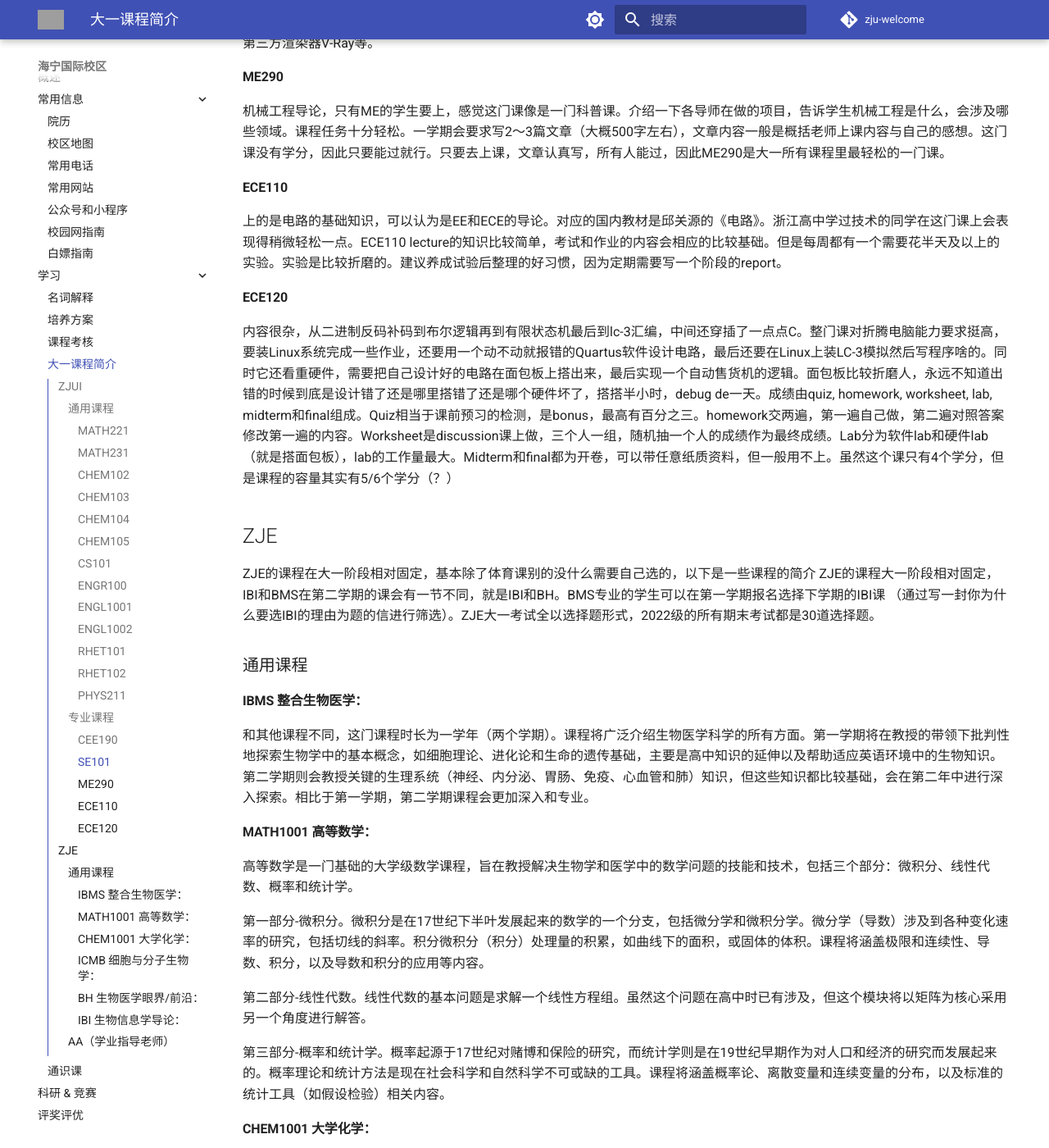
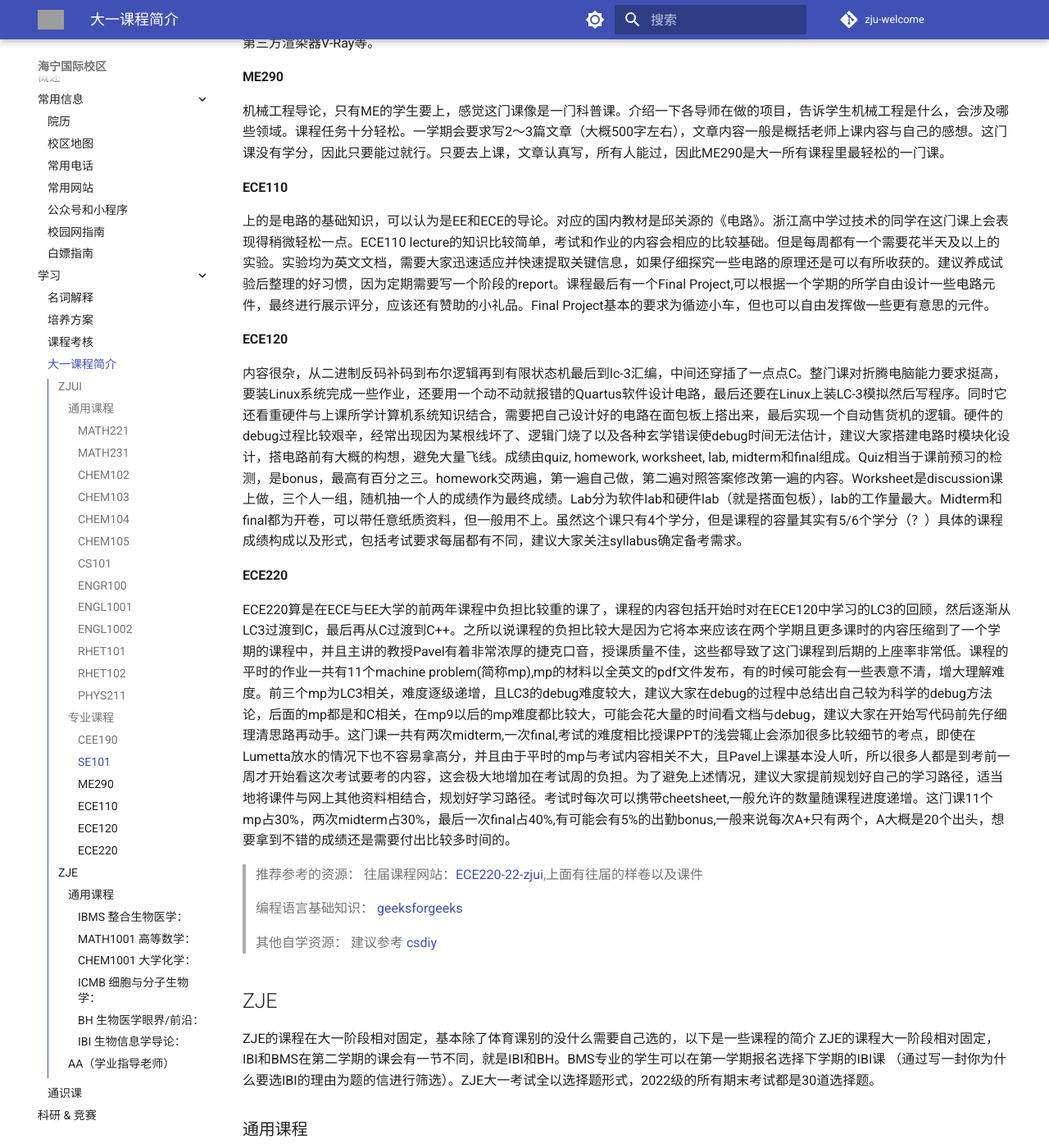
Before and after one commit to mini-full/zju-welcome, an MkDocs documentation site: the page built from docs/haining/learning/course_intro.md, in a window 1280 px wide and 1400 px high, scrolled down 2709 px. Shown: the whole window at 82% size. Built offline with MkDocs 1.6.1 and Material for MkDocs 9.7.7, drawn with Linux system fonts in a browser that asks for light colours; comment, search, counter and statistics services are not loaded; grey boxes are pictures that could not be loaded.

Commit message:
Update course_intro.md, add ECE220, polish ECE110 and ECE120

```diff
--- a/docs/haining/learning/course_intro.md
+++ b/docs/haining/learning/course_intro.md
@@ -78,11 +78,22 @@ Principles of research.101的后续课程整体上和101没有太大的区别，
 
 #### ECE110
 
-上的是电路的基础知识，可以认为是EE和ECE的导论。对应的国内教材是邱关源的《电路》。浙江高中学过技术的同学在这门课上会表现得稍微轻松一点。ECE110 lecture的知识比较简单，考试和作业的内容会相应的比较基础。但是每周都有一个需要花半天及以上的实验。实验是比较折磨的。建议养成试验后整理的好习惯，因为定期需要写一个阶段的report。
+上的是电路的基础知识，可以认为是EE和ECE的导论。对应的国内教材是邱关源的《电路》。浙江高中学过技术的同学在这门课上会表现得稍微轻松一点。ECE110 lecture的知识比较简单，考试和作业的内容会相应的比较基础。但是每周都有一个需要花半天及以上的实验。实验均为英文文档，需要大家迅速适应并快速提取关键信息，如果仔细探究一些电路的原理还是可以有所收获的。建议养成试验后整理的好习惯，因为定期需要写一个阶段的report。课程最后有一个Final Project,可以根据一个学期的所学自由设计一些电路元件，最终进行展示评分，应该还有赞助的小礼品。Final Project基本的要求为循迹小车，但也可以自由发挥做一些更有意思的元件。
 
 #### ECE120
 
-内容很杂，从二进制反码补码到布尔逻辑再到有限状态机最后到lc-3汇编，中间还穿插了一点点C。整门课对折腾电脑能力要求挺高，要装Linux系统完成一些作业，还要用一个动不动就报错的Quartus软件设计电路，最后还要在Linux上装LC-3模拟然后写程序啥的。同时它还看重硬件，需要把自己设计好的电路在面包板上搭出来，最后实现一个自动售货机的逻辑。面包板比较折磨人，永远不知道出错的时候到底是设计错了还是哪里搭错了还是哪个硬件坏了，搭搭半小时，debug de一天。成绩由quiz, homework, worksheet, lab, midterm和final组成。Quiz相当于课前预习的检测，是bonus，最高有百分之三。homework交两遍，第一遍自己做，第二遍对照答案修改第一遍的内容。Worksheet是discussion课上做，三个人一组，随机抽一个人的成绩作为最终成绩。Lab分为软件lab和硬件lab（就是搭面包板），lab的工作量最大。Midterm和final都为开卷，可以带任意纸质资料，但一般用不上。虽然这个课只有4个学分，但是课程的容量其实有5/6个学分（？）
+内容很杂，从二进制反码补码到布尔逻辑再到有限状态机最后到lc-3汇编，中间还穿插了一点点C。整门课对折腾电脑能力要求挺高，要装Linux系统完成一些作业，还要用一个动不动就报错的Quartus软件设计电路，最后还要在Linux上装LC-3模拟然后写程序。同时它还看重硬件与上课所学计算机系统知识结合，需要把自己设计好的电路在面包板上搭出来，最后实现一个自动售货机的逻辑。硬件的debug过程比较艰辛，经常出现因为某根线坏了、逻辑门烧了以及各种玄学错误使debug时间无法估计，建议大家搭建电路时模块化设计，搭电路前有大概的构想，避免大量飞线。成绩由quiz, homework, worksheet, lab, midterm和final组成。Quiz相当于课前预习的检测，是bonus，最高有百分之三。homework交两遍，第一遍自己做，第二遍对照答案修改第一遍的内容。Worksheet是discussion课上做，三个人一组，随机抽一个人的成绩作为最终成绩。Lab分为软件lab和硬件lab（就是搭面包板），lab的工作量最大。Midterm和final都为开卷，可以带任意纸质资料，但一般用不上。虽然这个课只有4个学分，但是课程的容量其实有5/6个学分（？）具体的课程成绩构成以及形式，包括考试要求每届都有不同，建议大家关注syllabus确定备考需求。
+
+#### ECE220
+ECE220算是在ECE与EE大学的前两年课程中负担比较重的课了，课程的内容包括开始时对在ECE120中学习的LC3的回顾，然后逐渐从LC3过渡到C，最后再从C过渡到C++。之所以说课程的负担比较大是因为它将本来应该在两个学期且更多课时的内容压缩到了一个学期的课程中，并且主讲的教授Pavel有着非常浓厚的捷克口音，授课质量不佳，这些都导致了这门课程到后期的上座率非常低。课程的平时的作业一共有11个machine problem(简称mp),mp的材料以全英文的pdf文件发布，有的时候可能会有一些表意不清，增大理解难度。前三个mp为LC3相关，难度逐级递增，且LC3的debug难度较大，建议大家在debug的过程中总结出自己较为科学的debug方法论，后面的mp都是和C相关，在mp9以后的mp难度都比较大，可能会花大量的时间看文档与debug，建议大家在开始写代码前先仔细理清思路再动手。这门课一共有两次midterm,一次final,考试的难度相比授课PPT的浅尝辄止会添加很多比较细节的考点，即使在Lumetta放水的情况下也不容易拿高分，并且由于平时的mp与考试内容相关不大，且Pavel上课基本没人听，所以很多人都是到考前一周才开始看这次考试要考的内容，这会极大地增加在考试周的负担。为了避免上述情况，建议大家提前规划好自己的学习路径，适当地将课件与网上其他资料相结合，规划好学习路径。考试时每次可以携带cheetsheet,一般允许的数量随课程进度递增。这门课11个mp占30%，两次midterm占30%，最后一次final占40%,有可能会有5%的出勤bonus,一般来说每次A+只有两个，A大概是20个出头，想要拿到不错的成绩还是需要付出比较多时间的。
+
+> 推荐参考的资源：
+> 往届课程网站：[ECE220-22-zjui](https://hanwenliu.web.illinois.edu/ECE220/F22_ECE220_Home.html),上面有往届的样卷以及课件
+>
+> 编程语言基础知识： [geeksforgeeks](https://www.geeksforgeeks.org)
+>
+> 其他自学资源： 建议参考 [csdiy](https://csdiy.wiki/)
+
 
 ## ZJE
 
```
